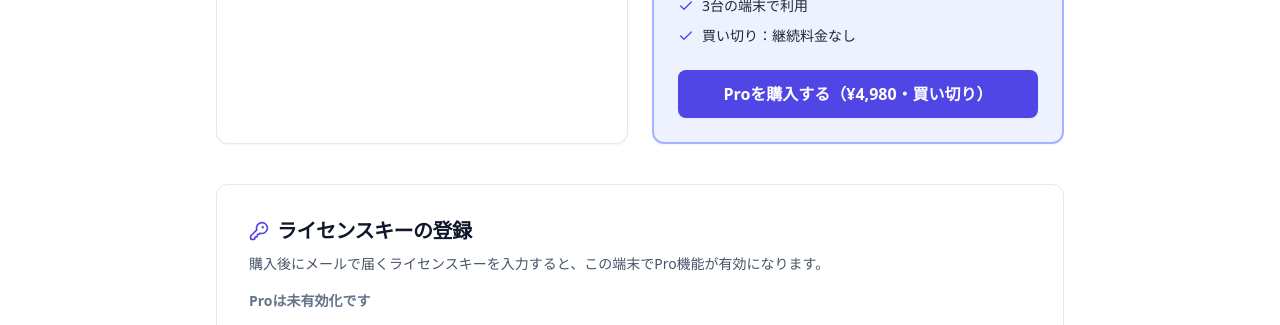
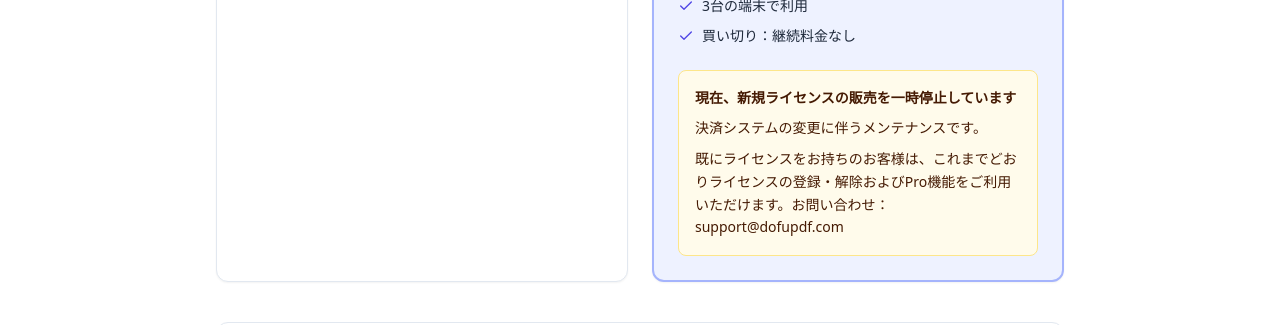
Before and after one commit to Jimsnote/dofupdf, a Next.js app: page /pricing in a window 1280 px wide. Shown: the part 452-777 px from the top of the page. Built offline with nearby package versions, Linux system fonts and the light colour scheme; no server answers.

Commit message:
chore: pause Pro sales during checkout migration

```diff
--- a/src/app/sitemap.ts
+++ b/src/app/sitemap.ts
@@ -19,13 +19,13 @@ const CONTENT_DATES: Record<string, string> = {
   // 2026-11-02：批次 A（首页支柱句/隐私§3/工具页 privacyText）与批次 B（pricing 新 key）实改
   '': '2026-11-02',
   '/about': '2026-10-28',
-  '/privacy': '2026-11-02',
+  '/privacy': '2026-11-16',
   '/terms': '2026-11-02',
   '/faq': '2026-10-28',
   '/tools': '2026-10-28',
   '/pdf-password': '2026-10-28',
-  '/pricing': '2026-11-02',
-  '/tokushoho': '2026-11-02',
+  '/pricing': '2026-11-16',
+  '/tokushoho': '2026-11-16',
   '/protect-pdf': '2026-11-02',
   '/unlock-pdf': '2026-11-02',
   '/guides': '2026-11-01',
--- a/src/components/pages/PricingPage.tsx
+++ b/src/components/pages/PricingPage.tsx
@@ -10,13 +10,12 @@ interface PricingPageProps {
   dict: Dictionary;
 }
 
-/** Payhip hosted checkout — opens in a new tab (W2.5 migration). */
-const CHECKOUT_URL = 'https://payhip.com/b/8fZxV';
-
 /**
- * /pricing/ — DofuPDF Pro（買い切り ¥4,980）。Copy is verbatim from the W2/W3
- * brief (dict.pricing). JSON-LD: SoftwareApplication with a 4980 JPY offer —
- * never aggregateRating/review (no real data).
+ * /pricing/ — DofuPDF Pro（買い切り ¥4,980）。New sales are temporarily
+ * suspended while the checkout provider changes. Existing customers retain
+ * the LicenseCard below; the worker and stored activations stay untouched.
+ * JSON-LD: SoftwareApplication with a 4980 JPY offer marked SoldOut while
+ * checkout is unavailable — never aggregateRating/review (no real data).
  */
 export function PricingPage({ dict }: PricingPageProps) {
   const copy = dict.pricing;
@@ -32,6 +31,7 @@ export function PricingPage({ dict }: PricingPageProps) {
       '@type': 'Offer',
       price: '4980',
       priceCurrency: 'JPY',
+      availability: 'https://schema.org/SoldOut',
     },
     description: copy.metaDescription,
   };
@@ -74,14 +74,14 @@ export function PricingPage({ dict }: PricingPageProps) {
               </li>
             ))}
           </ul>
-          <a
-            href={CHECKOUT_URL}
-            target="_blank"
-            rel="noopener noreferrer"
-            className="mt-6 inline-flex w-full items-center justify-center rounded-lg bg-brand-600 px-6 py-3 text-base font-semibold text-white shadow-sm transition-colors hover:bg-brand-700"
+          <div
+            role="status"
+            className="mt-6 rounded-lg border border-amber-200 bg-amber-50 p-4 text-sm leading-relaxed text-amber-950"
           >
-            {copy.buyLabel}
-          </a>
+            <p className="font-bold">{copy.salesSuspendedTitle}</p>
+            <p className="mt-2">{copy.salesSuspendedBody}</p>
+            <p className="mt-2">{copy.salesSuspendedExisting}</p>
+          </div>
         </section>
       </div>
 
--- a/src/components/pages/TokushohoPage.tsx
+++ b/src/components/pages/TokushohoPage.tsx
@@ -20,6 +20,12 @@ export function TokushohoPage({ dict }: TokushohoPageProps) {
         ]}
       />
       <h1 className="text-4xl font-extrabold tracking-tight text-slate-900">{copy.heading}</h1>
+      <p
+        role="status"
+        className="mt-6 rounded-lg border border-amber-200 bg-amber-50 px-4 py-3 text-sm leading-relaxed text-amber-950"
+      >
+        {copy.salesSuspendedNotice}
+      </p>
 
       <div className="mt-10 overflow-x-auto rounded-xl border border-slate-200">
         <table className="w-full border-collapse text-sm">
--- a/src/i18n/locales/ja.ts
+++ b/src/i18n/locales/ja.ts
@@ -303,7 +303,7 @@ export const ja = {
         'ファイルは100%ブラウザ内でローカルに処理されます。私たちはファイルを受け取ることも、保存することも、アクセスすることもありません。',
         'アカウントも、メールアドレスも、個人情報もありません。これからもずっと。',
         'プライバシーを尊重するアクセス解析ツールを使っています。Cookieを使わないCloudflare Web Analyticsによる集計統計のみで、処理中のファイルを見ることはできません。',
-        '有償プラン（Pro）の購入時のみ、決済プラットフォーム（Payhip）にメールアドレスと決済情報が送信されます。PDFファイルやパスワードが送信されることは、現在も将来もありません。',
+        '現在、Proの新規販売は一時停止しています。過去の購入では、決済プラットフォーム（Payhip）にメールアドレスと決済情報が送信されました。PDFファイルやパスワードが送信されることは、現在も将来もありません。',
       ],
     },
     sections: [
@@ -336,7 +336,7 @@ export const ja = {
       {
         title: '5. 決済について',
         paragraphs: [
-          '有償プランの購入時には、決済プラットフォーム（Payhip）にメールアドレスおよび決済情報が送信されます。同社は当該情報を決済処理および領収書発行のみに利用します。PDFファイル、パスワード、およびツールの処理内容は、現在も将来も当社および決済プラットフォームに送信されません。',
+          '現在、Proの新規販売は一時停止しています。過去の購入では、決済プラットフォーム（Payhip）にメールアドレスおよび決済情報が送信されました。同社は当該情報を決済処理および領収書発行のために利用します。PDFファイル、パスワード、およびツールの処理内容は、現在も将来も当社および決済プラットフォームに送信されません。',
         ],
       },
       {
@@ -597,9 +597,12 @@ export const ja = {
       '3台の端末で利用',
       '買い切り：継続料金なし',
     ],
-    buyLabel: 'Proを購入する（¥4,980・買い切り）',
+    salesSuspendedTitle: '現在、新規ライセンスの販売を一時停止しています',
+    salesSuspendedBody: '決済システムの変更に伴うメンテナンスです。',
+    salesSuspendedExisting:
+      '既にライセンスをお持ちのお客様は、これまでどおりライセンスの登録・解除およびPro機能をご利用いただけます。お問い合わせ：support@dofupdf.com',
     licenseHeading: 'ライセンスキーの登録',
-    licenseHint: '購入後にメールで届くライセンスキーを入力すると、この端末でPro機能が有効になります。',
+    licenseHint: '既にお持ちのライセンスキーを入力すると、この端末でPro機能が有効になります。',
     licensePlaceholder: 'XXXX-XXXX-XXXX-XXXX',
     licenseActivate: 'この端末で有効化',
     licenseDeactivate: 'この端末で解除',
@@ -639,6 +642,8 @@ export const ja = {
     metaDescription:
       'DofuPDFの特定商取引法に基づく表記。販売価格、支払い方法、引渡し時期、返品・キャンセルについて。',
     heading: '特商法に基づく表記',
+    salesSuspendedNotice:
+      '現在、決済システムの変更に伴い、DofuPDF Proの新規販売を一時停止しています。以下には過去の販売に関する情報も含まれます。',
     rows: [
       { label: '販売業者', value: '張金明（個人事業主）' },
       { label: '運営責任者', value: '張金明' },
@@ -646,7 +651,10 @@ export const ja = {
       { label: '連絡先', value: 'support@dofupdf.com' },
       { label: '販売価格', value: '各商品のページに表記（DofuPDF Pro：¥4,980・買い切り）' },
       { label: '商品代金以外の必要料金', value: 'なし' },
-      { label: '支払い方法', value: 'クレジットカード / PayPal（決済プラットフォーム：Payhip）' },
+      {
+        label: '支払い方法',
+        value: '過去の販売では、Payhipを通じたクレジットカード / PayPalを利用していました。現在、新たな決済は受け付けていません。',
+      },
       { label: '支払い時期', value: '購入手続き時に決済' },
       { label: '契約の成立時期', value: '購入完了時（決済完了をもって契約が成立します）' },
       { label: '商品の引渡し時期', value: '決済完了後、ライセンスキーをメールで即時お送りします' },
```
Also changed, not shown: scripts/copy-baseline.json, 1 other file (tests, documents, lock files or other folders).
